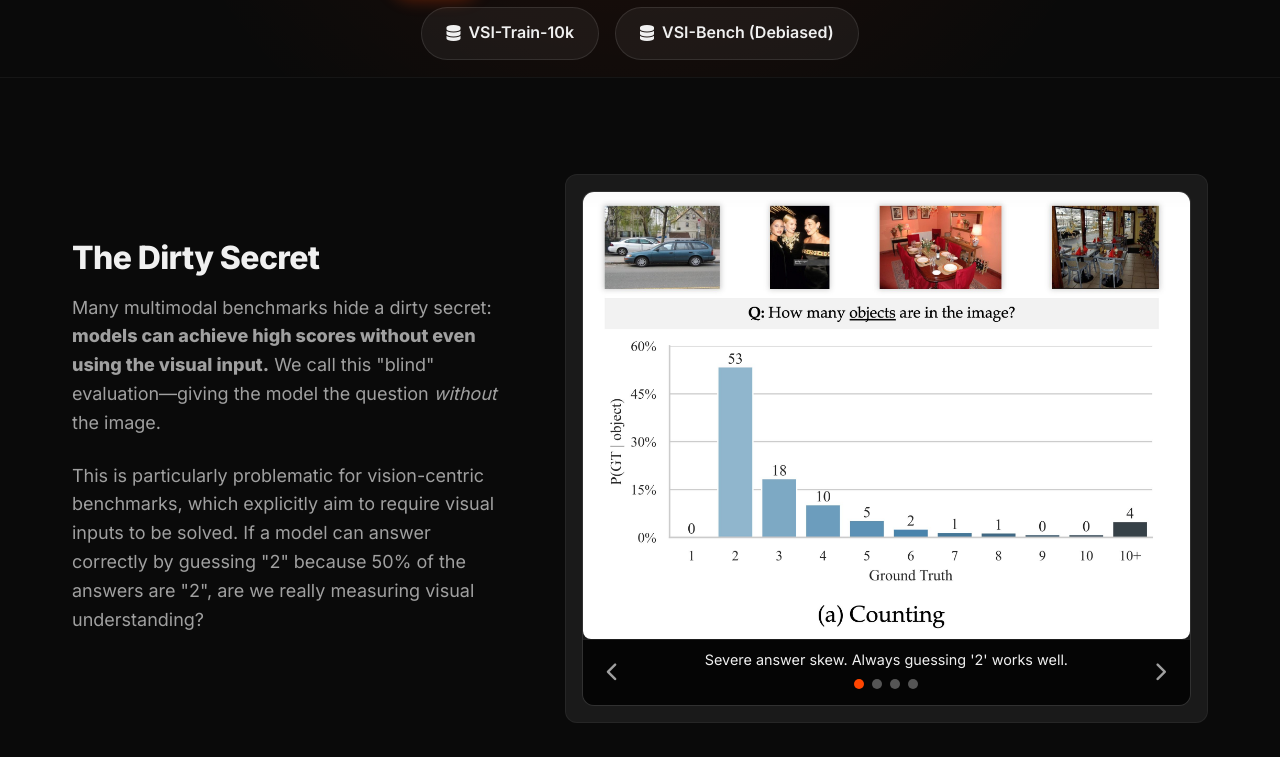
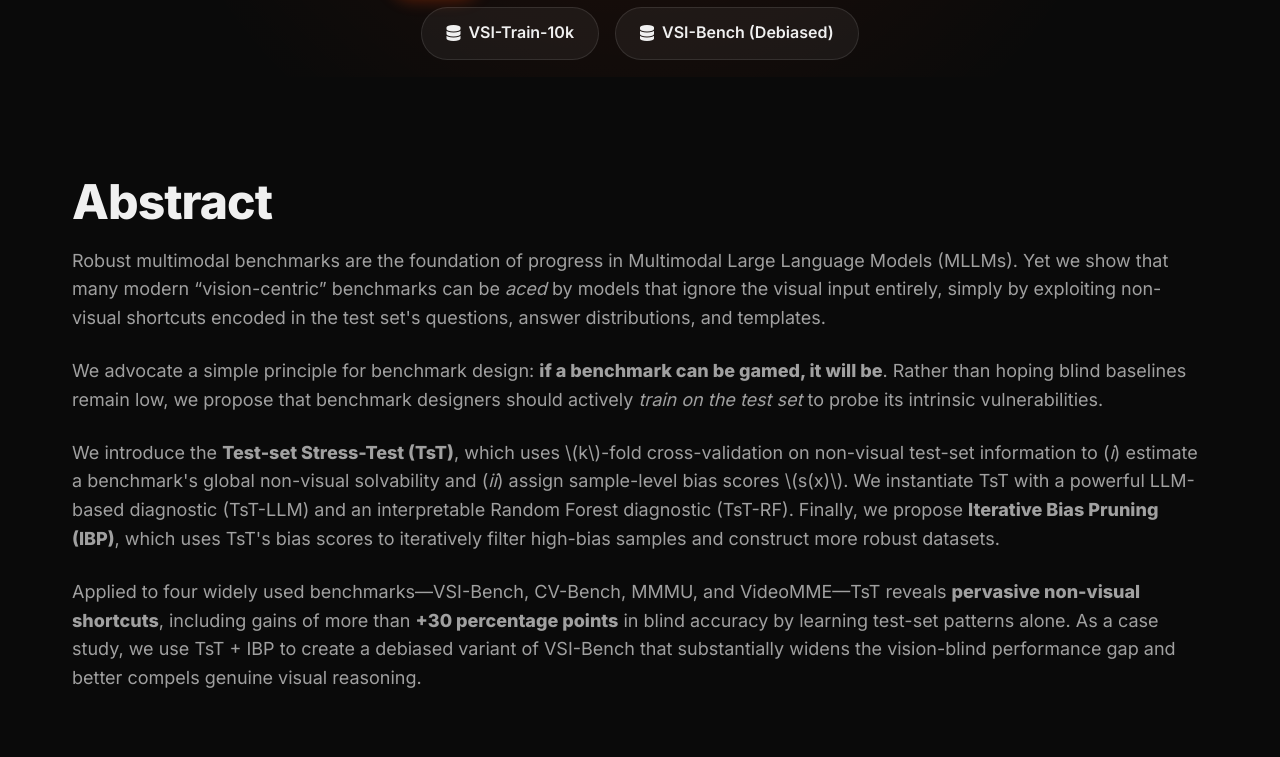
Before and after one commit to vision-x-nyu/test-set-training, a plain HTML site: page site/index.html in a window 1280 px wide. Shown: the part 643-1400 px from the top of the page. Drawn offline with Linux system fonts and the light colour scheme; some icons are missing.

Commit message:
add abstract

```diff
--- a/site/index.html
+++ b/site/index.html
@@ -85,6 +85,48 @@
         </div>
     </header>
 
+
+    <!-- Abstract-->
+    <section class="section" id="abstract">
+        <div class="container fade-in-up">
+            <!-- justify text -->
+            <h2>Abstract</h2>
+            <p>
+                Robust multimodal benchmarks are the foundation of progress in Multimodal Large Language Models
+                (MLLMs).
+                Yet we show that many modern “vision-centric” benchmarks can be <em>aced</em> by models that ignore
+                the visual input entirely,
+                simply by exploiting non-visual shortcuts encoded in the test set's questions, answer distributions,
+                and templates.
+            </p>
+            <p>
+                We advocate a simple principle for benchmark design:
+                <strong>if a benchmark can be gamed, it will be</strong>.
+                Rather than hoping blind baselines remain low, we propose that benchmark designers should actively
+                <em>train on the test set</em> to probe its intrinsic vulnerabilities.
+            </p>
+            <p>
+                We introduce the <strong>Test-set Stress-Test (TsT)</strong>, which uses \(k\)-fold cross-validation
+                on non-visual test-set information
+                to (<em>i</em>) estimate a benchmark's global non-visual solvability and (<em>ii</em>) assign
+                sample-level bias scores \(s(x)\).
+                We instantiate TsT with a powerful LLM-based diagnostic (TsT-LLM) and an interpretable Random Forest
+                diagnostic (TsT-RF).
+                Finally, we propose <strong>Iterative Bias Pruning (IBP)</strong>, which uses TsT's bias scores to
+                iteratively filter high-bias samples
+                and construct more robust datasets.
+            </p>
+            <p>
+                Applied to four widely used benchmarks&mdash;VSI-Bench, CV-Bench, MMMU, and VideoMME&mdash;TsT
+                reveals
+                <strong>pervasive non-visual shortcuts</strong>, including gains of more than <strong>+30 percentage
+                    points</strong> in blind accuracy
+                by learning test-set patterns alone. As a case study, we use TsT + IBP to create a debiased variant
+                of VSI-Bench that
+                substantially widens the vision-blind performance gap and better compels genuine visual reasoning.
+            </p>
+        </div>
+    </section>
 
     <!-- The Problem -->
     <section class="section narrative-section">
@@ -395,6 +437,12 @@
     <!-- Footer -->
     <footer>
         <div class="container">
+            <div class="fade-in-up">
+                <h3 style="margin-bottom: 1rem;">Citation</h3>
+                <p>
+                    If you find this work useful, please cite:
+                </p>
+            </div>
 
             <div style="max-width: 600px; margin: 0 auto; text-align: left;">
                 <pre><code>@article{brown2025shortcuts,
```
